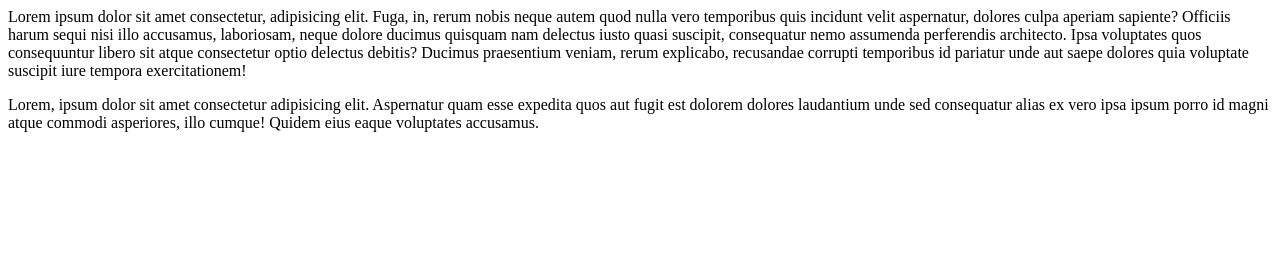
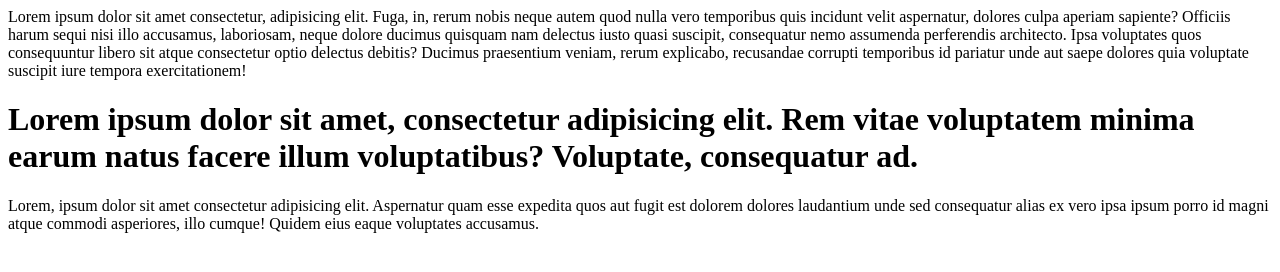
Before and after one commit to Mankaran7/practisebranches, a plain HTML site: page index.html in a window 1280 px wide. Drawn offline with Linux system fonts and the light colour scheme.

Commit message:
commit from practise branch

```diff
--- a/index.html
+++ b/index.html
@@ -8,6 +8,9 @@
 <body>
     Lorem ipsum dolor sit amet consectetur, adipisicing elit. Fuga, in, rerum nobis neque autem quod nulla vero temporibus quis incidunt velit aspernatur, dolores culpa aperiam sapiente? Officiis harum sequi nisi illo accusamus, laboriosam, neque dolore ducimus quisquam nam delectus iusto quasi suscipit, consequatur nemo assumenda perferendis architecto. Ipsa voluptates quos consequuntur libero sit atque consectetur optio delectus debitis? Ducimus praesentium veniam, rerum explicabo, recusandae corrupti temporibus id pariatur unde aut saepe dolores quia voluptate suscipit iure tempora exercitationem!
 </body>
+<h1>
+    Lorem ipsum dolor sit amet, consectetur adipisicing elit. Rem vitae voluptatem minima earum natus facere illum voluptatibus? Voluptate, consequatur ad.
+</h1>
 <p>
     Lorem, ipsum dolor sit amet consectetur adipisicing elit. Aspernatur quam esse expedita quos aut fugit est dolorem dolores laudantium unde sed consequatur alias ex vero ipsa ipsum porro id magni atque commodi asperiores, illo cumque! Quidem eius eaque voluptates accusamus.
 </p>
```
